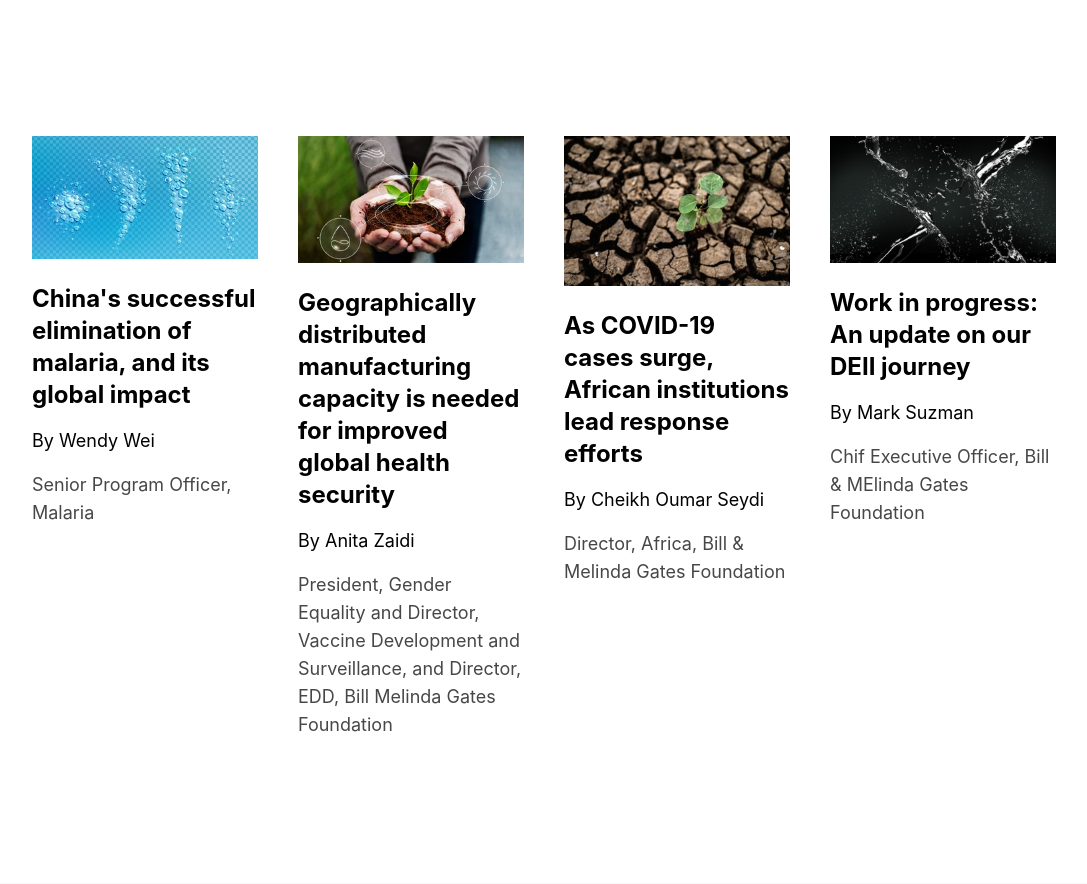
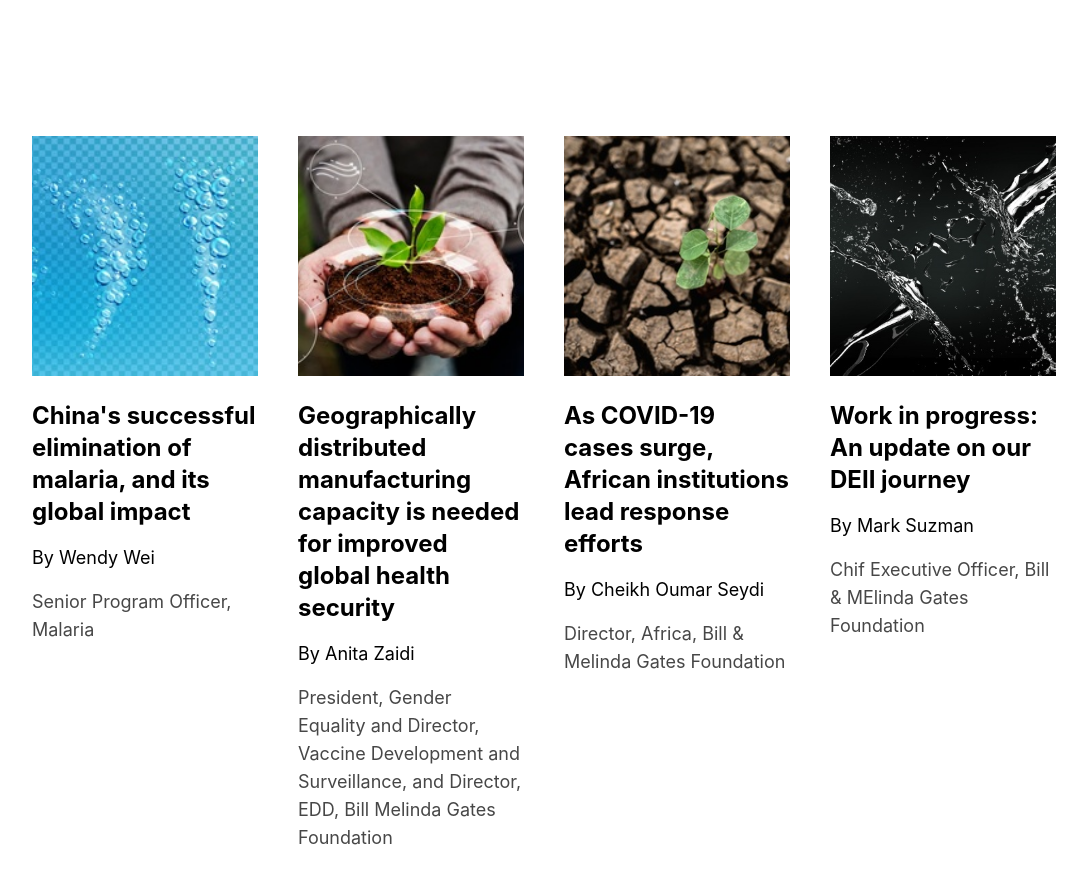
Before and after one commit to Magic-Front/company-site, a React (Create React App) app: page / in a window 1280 px wide. Shown: the part 4260-5144 px from the top of the page, without its empty margins (96-1183 px from the left). Built offline with nearby package versions, Linux system fonts and the light colour scheme.

Commit message:
[Update] fix image size

```diff
--- a/src/components/NewsComponent.js
+++ b/src/components/NewsComponent.js
@@ -1,19 +1,19 @@
 import React from 'react'
 import defaultImage from '../assets/images/0003.jpg'
 
-export default function ImageComponent({ img = '', data = {} }) {
+export default function NewsComponent({ img = '', author = '', title='', content='' }) {
 	return (
 		<div>
 			<img
 				src={img || defaultImage}
-        className="w-full"
-        alt={data?.title || 'Investment News'}
+				className="w-full h-60 object-cover"
+				alt={title || 'Investment News'}
 			/>
 			<div className="pt-6 text-xl lg:text-2xl font-bold text-black">
-        {data?.title ?? ''}
+				{title ?? ''}
 			</div>
-      <div className="text-lg pt-4 text-black">{data?.author ?? ''}</div>
-      <div className="text-lg pt-4">{data?.content ?? ''}</div>
+			<div className="text-lg pt-4 text-black">{author ?? ''}</div>
+			<div className="text-lg pt-4">{content ?? ''}</div>
 		</div>
 	)
 }
--- a/src/components/ProjectComponent.js
+++ b/src/components/ProjectComponent.js
@@ -1,6 +1,6 @@
 import React from 'react'
 
-export default function ImageComponent({ imgClss = '', imgUrl = '' }) {
+export default function ProjectComponent({ imgClss = '', imgUrl = '' }) {
 	return (
 		<div>
 			<img className={imgClss} src={imgUrl} alt="project" />
--- a/src/pages/home/ContactSection.js
+++ b/src/pages/home/ContactSection.js
@@ -2,7 +2,7 @@ import { Button, TextField } from '@material-ui/core'
 import SectionComponent from 'components/SectionComponent'
 import React from 'react'
 
-export default function IntroSection() {
+export default function ContactSection() {
   return (
     <SectionComponent id="contacts">
       <div className="lg:grid xl:grid grid-rows-1 lg:grid-cols-3 xl:grid-cols-3 grid-flow-row gap-40">
--- a/src/pages/home/IdeasSection.js
+++ b/src/pages/home/IdeasSection.js
@@ -38,7 +38,7 @@ const textList = [
   },
 ]
 
-export default function AboutSection() {
+export default function IdeasSection() {
   return (
     <>
       <SectionComponent id="ideas" _background="bg-light min-h-screen ">
@@ -71,7 +71,7 @@ export default function AboutSection() {
                 data-aos-duration={1000}
                 data-aos-delay={300}
               >
-                <NewsComponent img={topic?.img ?? ''} data={topic} />
+                <NewsComponent img={topic?.img ?? ''} author={topic?.author ?? ''} title ={topic?.title ?? ''} content={topic?.content ?? ''}/>
               </div>
             )
           })}
--- a/src/pages/home/InvestmentSection.js
+++ b/src/pages/home/InvestmentSection.js
@@ -3,7 +3,7 @@ import React from 'react'
 
 const text =
 	'We are a boutique advisory and investment firm focused on helping entrepreneurs solve some of the intractable challenges facing our planet. Our investment thematic includes clean air, clean water, climate change, waste and biodiversity loss.'
-export default function AboutSection() {
+export default function InvestmentSection() {
 	return (
 		<>
 			<SectionComponent id="investment" _background="min-h-screen ">
```
Lines whose indentation alone changed are shown as unchanged.
